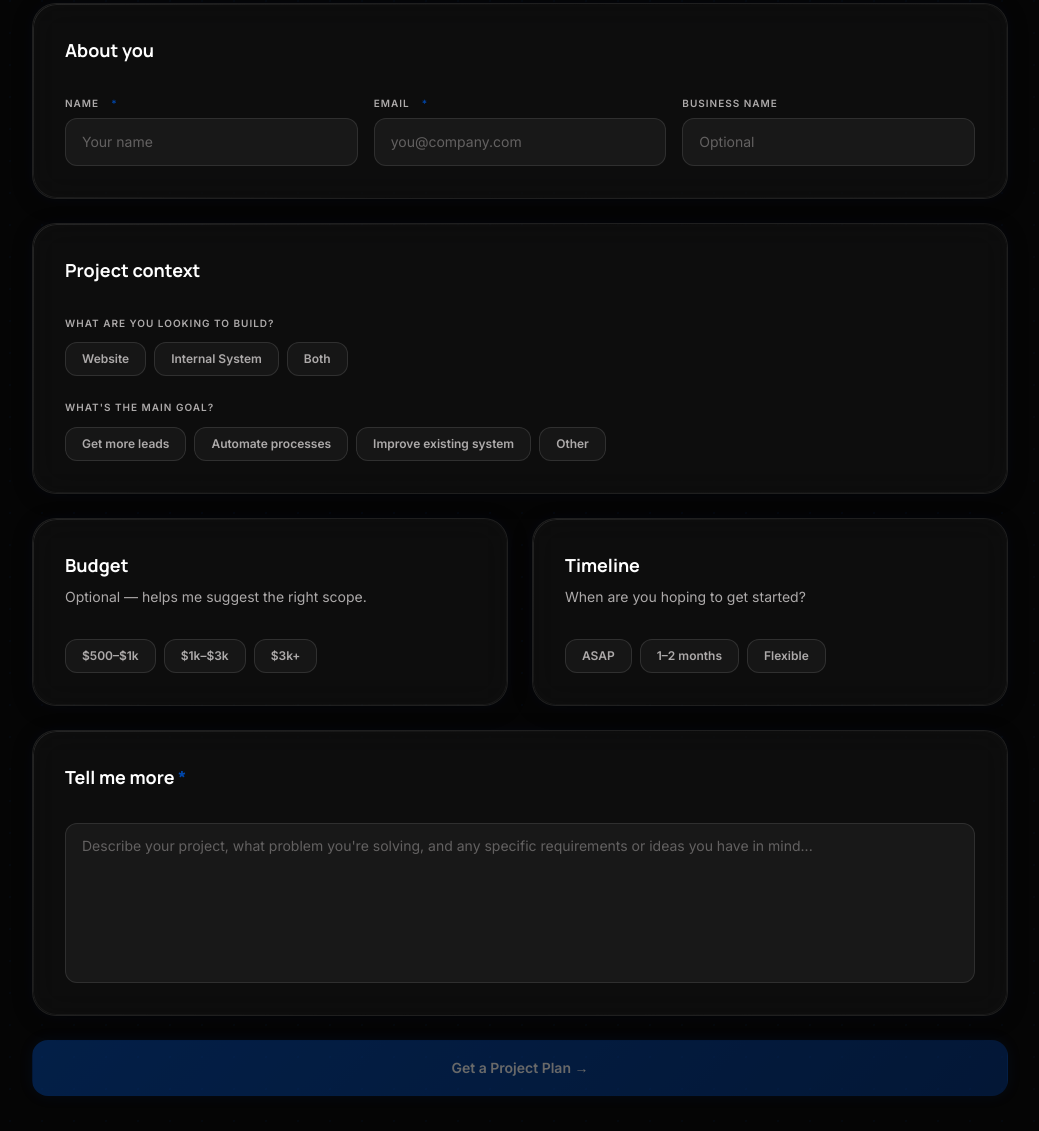
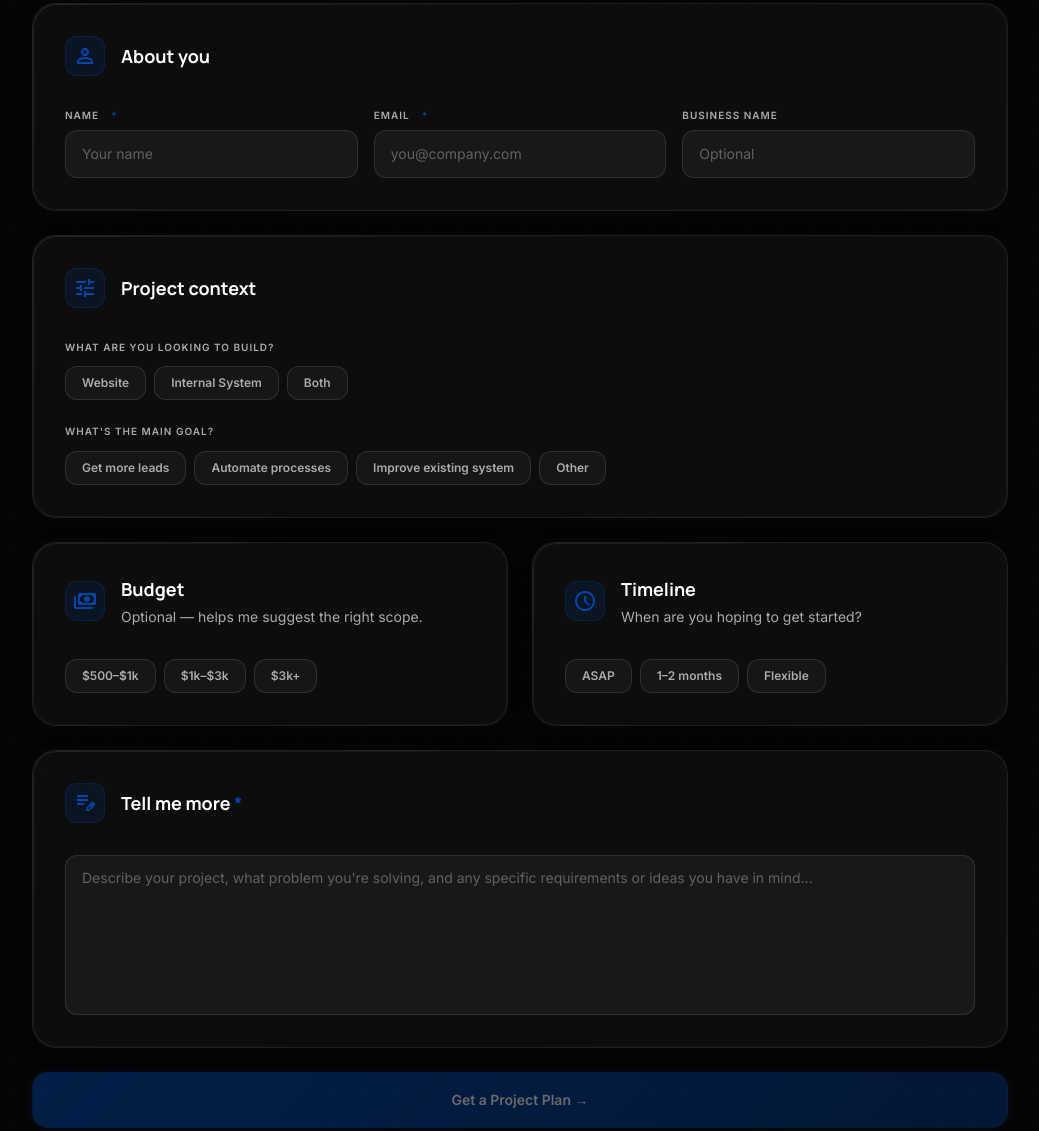
Before and after one commit to Idan-Garay/portfolio, an Astro site: page /start-a-project in a window 1280 px wide. Shown: the part 513-1644 px from the top of the page, without its empty margins (120-1159 px from the left). Built offline with nearby package versions, Linux system fonts and the light colour scheme; Astro itself is replaced by a stand-in of ours.

Commit message:
Add icons to project form

```diff
--- a/src/components/CtaCard.astro
+++ b/src/components/CtaCard.astro
@@ -27,11 +27,12 @@
       with a quick review of your needs.
     </p>
     <div class="pt-4">
-      <button
-        class="text-white px-10 py-5 rounded-xl font-extrabold text-xl hover:scale-105 transition-all shadow-2xl neon-glow-primary hover:neon-glow-hover active:scale-95 cta-gradient"
+      <a
+        href="/start-a-project?tab=quote"
+        class="text-white px-10 py-5 rounded-xl font-extrabold text-xl hover:scale-105 transition-all shadow-2xl neon-glow-primary hover:neon-glow-hover active:scale-95 cta-gradient inline-block"
       >
         Request a Quote
-      </button>
+      </a>
     </div>
   </div>
 </div>
--- a/src/components/ProjectForm.tsx
+++ b/src/components/ProjectForm.tsx
@@ -73,6 +73,28 @@ const options = {
   ],
 };
 
+function CardIconHeader({
+  icon,
+  title,
+  subtitle,
+}: {
+  icon: string;
+  title: React.ReactNode;
+  subtitle?: string;
+}) {
+  return (
+    <div className="flex items-center gap-4">
+      <div className="w-10 h-10 rounded-lg bg-primary/15 border border-primary/25 flex items-center justify-center shrink-0">
+        <span className="material-symbols-outlined text-primary text-xl">{icon}</span>
+      </div>
+      <div>
+        <CardTitle className="font-headline text-lg font-bold text-foreground">{title}</CardTitle>
+        {subtitle && <p className="text-sm text-muted-foreground mt-1">{subtitle}</p>}
+      </div>
+    </div>
+  );
+}
+
 function OptionGroup({
   field,
   value,
@@ -119,9 +141,7 @@ function AboutSection({
   return (
     <Card className={CARD}>
       <CardHeader className={CARD_HEADER}>
-        <CardTitle className="font-headline text-lg font-bold text-foreground">
-          About you
-        </CardTitle>
+        <CardIconHeader icon="person" title="About you" />
       </CardHeader>
       <CardContent className={cn(CARD_CONTENT, "grid grid-cols-1 md:grid-cols-3 gap-4")}>
         {(["name", "email", "business"] as const).map((field) => (
@@ -195,7 +215,13 @@ function SuccessState({ onReset }: { onReset: () => void }) {
 }
 
 export default function ProjectForm() {
-  const [activeTab, setActiveTab] = useState<Intent>("project");
+  const [activeTab, setActiveTab] = useState<Intent>(() => {
+    if (typeof window !== "undefined") {
+      const tab = new URLSearchParams(window.location.search).get("tab");
+      if (tab === "quote") return "quote";
+    }
+    return "project";
+  });
   const [forms, setForms] = useState<Record<Intent, FormData>>({
     project: makeInitial("project"),
     quote: makeInitial("quote"),
@@ -270,9 +296,7 @@ export default function ProjectForm() {
           {/* Project context */}
           <Card className={CARD}>
             <CardHeader className={CARD_HEADER}>
-              <CardTitle className="font-headline text-lg font-bold text-foreground">
-                Project context
-              </CardTitle>
+              <CardIconHeader icon="tune" title="Project context" />
             </CardHeader>
             <CardContent className={cn(CARD_CONTENT, "space-y-6")}>
               <div className="space-y-3">
@@ -294,8 +318,7 @@ export default function ProjectForm() {
           <div className="grid grid-cols-1 md:grid-cols-2 gap-6">
             <Card className={CARD}>
               <CardHeader className={CARD_HEADER}>
-                <CardTitle className="font-headline text-lg font-bold text-foreground">Budget</CardTitle>
-                <p className="text-sm text-muted-foreground mt-1">Optional — helps me suggest the right scope.</p>
+                <CardIconHeader icon="payments" title="Budget" subtitle="Optional — helps me suggest the right scope." />
               </CardHeader>
               <CardContent className={CARD_CONTENT}>
                 <OptionGroup field="budget" value={form.budget} items={options.budget} onChange={set} />
@@ -303,8 +326,7 @@ export default function ProjectForm() {
             </Card>
             <Card className={CARD}>
               <CardHeader className={CARD_HEADER}>
-                <CardTitle className="font-headline text-lg font-bold text-foreground">Timeline</CardTitle>
-                <p className="text-sm text-muted-foreground mt-1">When are you hoping to get started?</p>
+                <CardIconHeader icon="schedule" title="Timeline" subtitle="When are you hoping to get started?" />
               </CardHeader>
               <CardContent className={CARD_CONTENT}>
                 <OptionGroup field="timeline" value={form.timeline} items={options.timeline} onChange={set} />
@@ -315,7 +337,7 @@ export default function ProjectForm() {
           {/* Details */}
           <Card className={CARD}>
             <CardHeader className={CARD_HEADER}>
-              <CardTitle className="font-headline text-lg font-bold text-foreground">Tell me more <span className="text-primary">*</span></CardTitle>
+              <CardIconHeader icon="edit_note" title={<>Tell me more <span className="text-primary">*</span></>} />
             </CardHeader>
             <CardContent className={CARD_CONTENT}>
               <Textarea
@@ -346,19 +368,7 @@ export default function ProjectForm() {
           <Card className={cn(CARD, "relative overflow-hidden")}>
             <div className="absolute -right-16 -top-16 w-64 h-64 bg-primary/8 rounded-full blur-[80px] pointer-events-none" />
             <CardHeader className={CARD_HEADER}>
-              <div className="flex items-center gap-4">
-                <div className="w-10 h-10 rounded-lg bg-primary/15 border border-primary/25 flex items-center justify-center shrink-0">
-                  <span className="material-symbols-outlined text-primary text-xl">payments</span>
-                </div>
-                <div>
-                  <CardTitle className="font-headline text-lg font-bold text-foreground">
-                    What's your budget?
-                  </CardTitle>
-                  <p className="text-sm text-muted-foreground mt-1">
-                    This helps me scope the work and give you an accurate quote.
-                  </p>
-                </div>
-              </div>
+              <CardIconHeader icon="payments" title="What's your budget?" subtitle="This helps me scope the work and give you an accurate quote." />
             </CardHeader>
             <CardContent className={CARD_CONTENT}>
               <OptionGroup field="budget" value={form.budget} items={options.budget} onChange={set} />
@@ -368,8 +378,7 @@ export default function ProjectForm() {
           {/* Timeline */}
           <Card className={CARD}>
             <CardHeader className={CARD_HEADER}>
-              <CardTitle className="font-headline text-lg font-bold text-foreground">Timeline</CardTitle>
-              <p className="text-sm text-muted-foreground mt-1">When do you need this done?</p>
+              <CardIconHeader icon="schedule" title="Timeline" subtitle="When do you need this done?" />
             </CardHeader>
             <CardContent className={CARD_CONTENT}>
               <OptionGroup field="timeline" value={form.timeline} items={options.timeline} onChange={set} />
@@ -379,7 +388,7 @@ export default function ProjectForm() {
           {/* Brief description */}
           <Card className={CARD}>
             <CardHeader className={CARD_HEADER}>
-              <CardTitle className="font-headline text-lg font-bold text-foreground">What do you need? <span className="text-primary">*</span></CardTitle>
+              <CardIconHeader icon="edit_note" title={<>What do you need? <span className="text-primary">*</span></>} />
             </CardHeader>
             <CardContent className={CARD_CONTENT}>
               <Textarea
```
